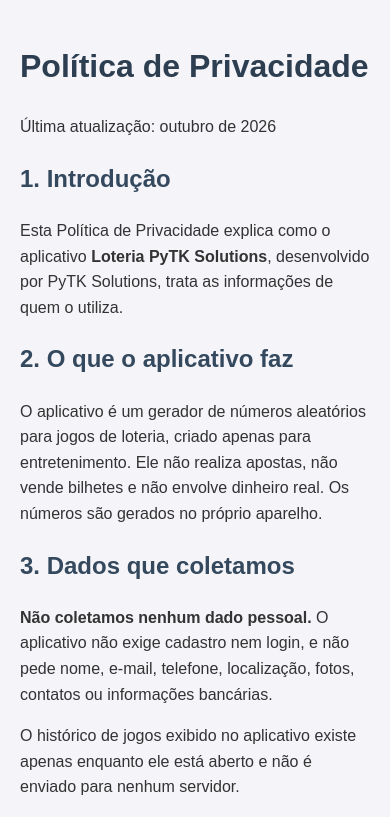
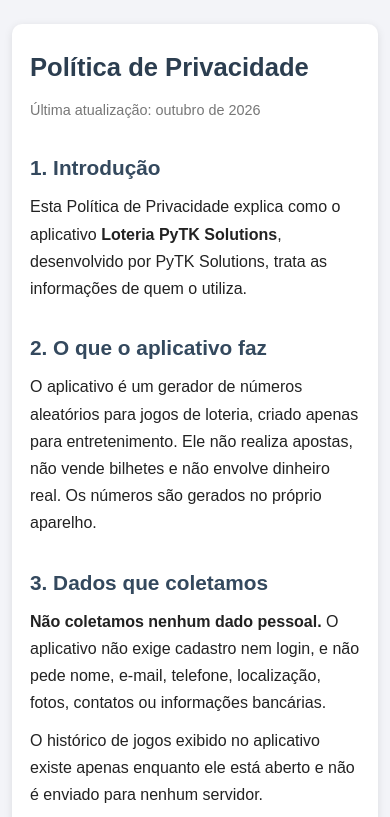
Before and after one commit to gui13Python/site_loteria-IA-privacidade, a plain HTML site: page index.html in a window 390 px wide. Shown: the top 817 px of the page. Drawn offline with Linux system fonts and the light colour scheme.

Commit message:
Refactor CSS styles for layout and typography
Updated styles for body and card elements, improved typography, and added media query for responsiveness.

```diff
--- a/style.css
+++ b/style.css
@@ -1,28 +1,30 @@
+* { box-sizing: border-box; }
+
 body {
-    font-family: Arial, sans-serif;
-    line-height: 1.6;
-    background-color: #f4f4f9;
-    color: #333;
-    margin: 0;
-    padding: 20px;
+  margin: 0;
+  padding: 24px 12px;
+  background: #f3f4f8;
+  color: #222;
+  font-family: Arial, Helvetica, sans-serif;
+  line-height: 1.7;
 }
-.container {
-    max-width: 800px;
-    margin: 0 auto;
-    background: #fff;
-    padding: 30px;
-    border-radius: 8px;
-    box-shadow: 0 2px 4px rgba(0,0,0,0.1);
+
+.card {
+  max-width: 860px;
+  margin: 0 auto;
+  padding: 32px 30px;
+  background: #fff;
+  border-radius: 10px;
+  box-shadow: 0 2px 8px rgba(0, 0, 0, 0.1);
 }
-h1 {
-    color: #2c3e50;
+
+h1 { margin: 0 0 8px; color: #2c3e50; font-size: 2rem; }
+h2 { margin: 28px 0 8px; color: #34495e; font-size: 1.3rem; }
+p  { margin: 0 0 10px; }
+.data { color: #777; font-size: 0.9rem; }
+a  { color: #1565c0; }
+
+@media (max-width: 600px) {
+  .card { padding: 22px 18px; }
+  h1 { font-size: 1.6rem; }
 }
-h2 {
-    color: #34495e;
-    margin-top: 20px;
-}
-.updated {
-    color: #777;
-    font-size: 0.9rem;
-    margin-bottom: 20px;
-}
```
